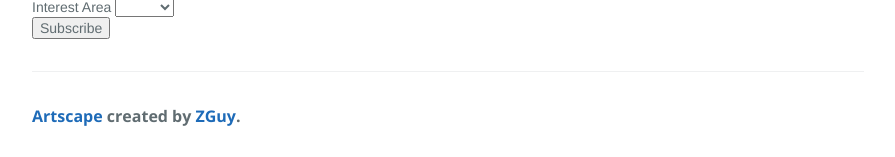
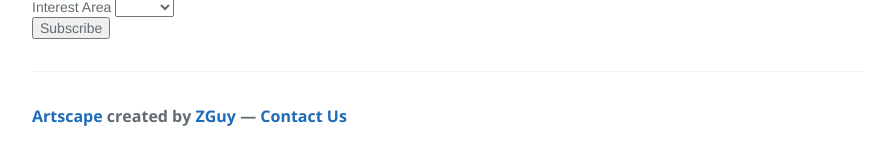
Before and after one commit to zguys/Artscape, a Jekyll site: the page built from index.markdown, in a window 1280 px wide. Shown: the part 1690-1847 px from the top of the page, without its empty margins (192-1087 px from the left). Built offline with Jekyll 4.4.1, drawn with Linux system fonts in a browser that asks for light colours; comment, search, counter and statistics services are not loaded.

Commit message:
Adds contact link

```diff
--- a/_config.yml
+++ b/_config.yml
@@ -9,4 +9,5 @@ locale:       "en"
 # About/contact
 author:
   name: ZGuy
-  url: http://www.zguy.com
+  url: https://www.zguy.com
+  email: info@zguy.com
--- a/_includes/page-footer.html
+++ b/_includes/page-footer.html
@@ -1,3 +1,3 @@
 <footer class="site-footer">
-  <span class="site-footer-owner"><a href="{{ site.url }}">{{ site.title }}</a> created by <a href="{{ site.author.url }}">{{ site.author.name }}</a>.</span>
+  <span class="site-footer-owner"><a href="{{ site.url }}">{{ site.title }}</a> created by <a href="{{ site.author.url }}">{{ site.author.name }}</a> &mdash; <a href="mailto:{{ site.author.email }}?subject=Artscape Enquiry">Contact Us</a> </span>
 </footer>
```
